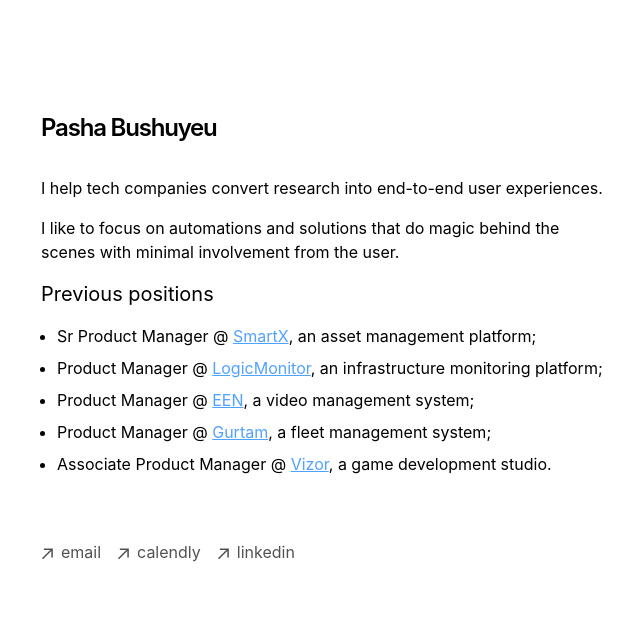
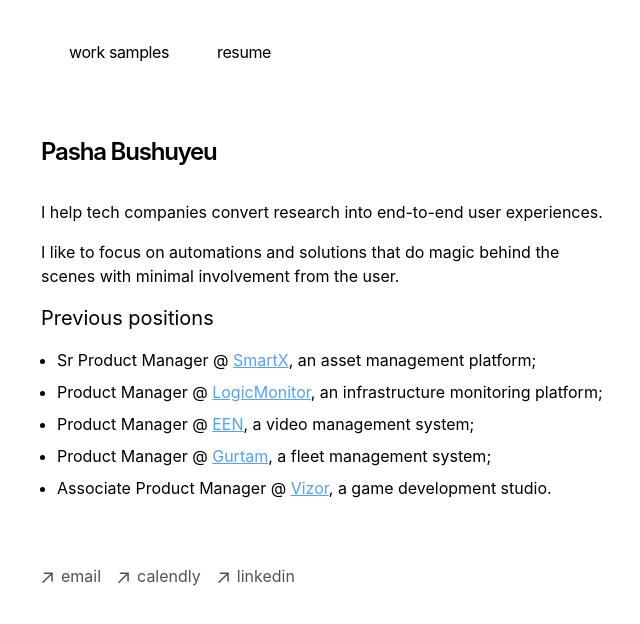
Before and after one commit to bushuyeu/portfolio, a Next.js app: page / in a window 1280 px wide. Shown: the top 624 px of the page, without its empty margins (311-951 px from the left). Built offline with nearby package versions, Linux system fonts and the light colour scheme.

Commit message:
links added

```diff
--- a/app/components/nav.tsx
+++ b/app/components/nav.tsx
@@ -5,14 +5,14 @@
     name: "", // home
   },
   "/portfolio": {
-    name: "", // portfolio
+    name: "work samples", // portfolio
   },
   "/blog": {
     name: "", // blog
   },
   "https://docs.google.com/document/d/12Yf3TqCObbycOHVQyLlXvIoimgqcZ57mUNnfKVAQ3ao/edit?usp=sharing":
     {
-      name: "", // resume
+      name: "resume", // resume
     },
 };
 
```
